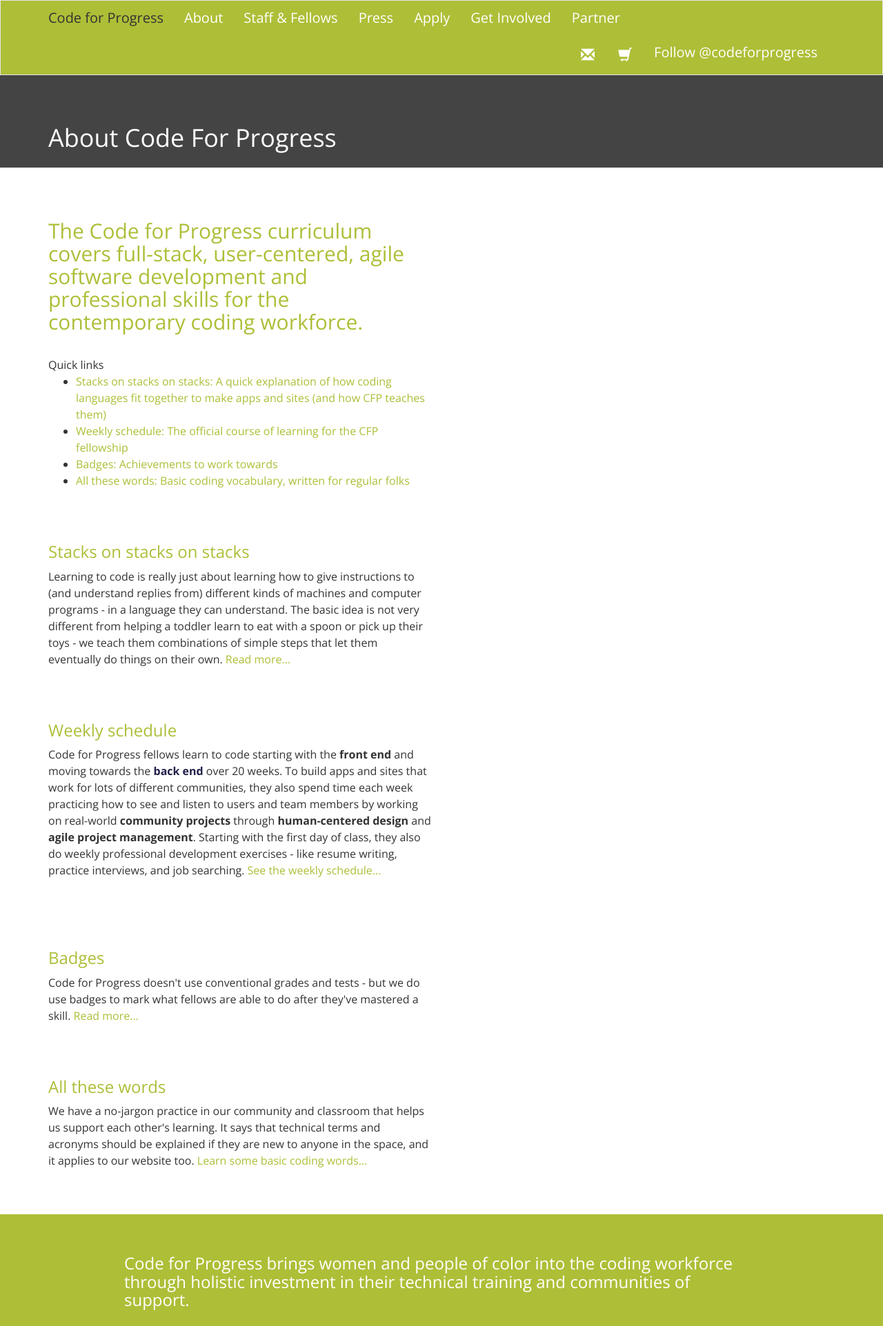
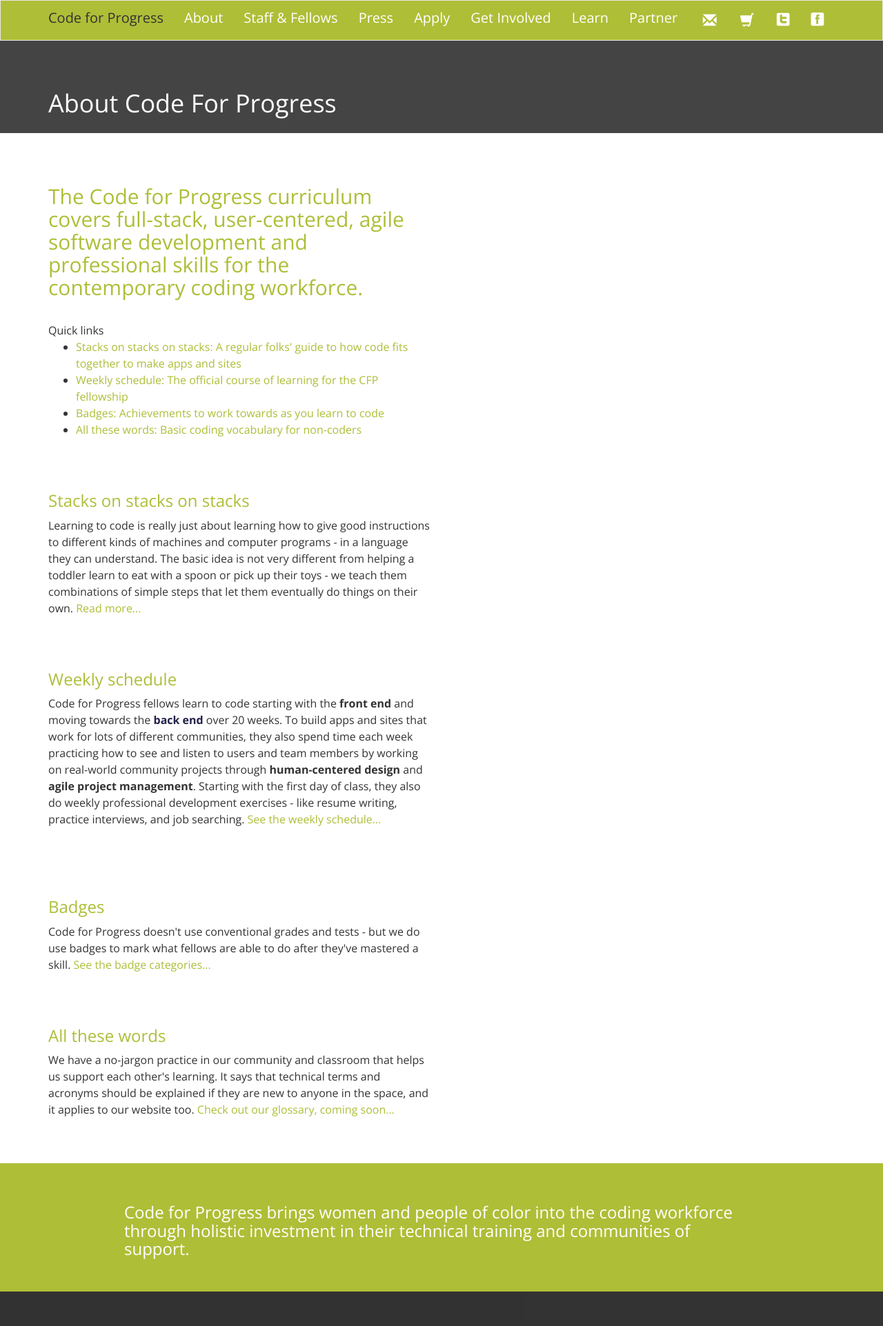
Before and after one commit to aliyarahman/betterhomepage, a Django app: page /learn/ in a window 1280 px wide. Shown: the top 1923 px of the page at 69% size. Run offline with Django 3.2, Linux system fonts and the light colour scheme; parts of the project's set-up code (start-up, migrations or seed data) failed here and were passed over; some libraries are stand-ins or nearby versions.

Commit message:
Updated navbar for soc media icons and Learn page link

```diff
--- a/app/static/css/application.css
+++ b/app/static/css/application.css
@@ -125,20 +125,15 @@ a:focus {
 
 .navbar-toggle .icon-bar {
     background-color: #aebe37;
-    top: -300px;
 }
 
 
-
 .twitter-icon {
-  line-height: 3em;
-  color: white;
+  height: 1em;
 }
 
-.fb-like {
-  line-height: 1.9em;
-  margin-left: 10px;
-  color:white;
+.fb-icon {
+  height: 1em;
 }
 
 /* Jumbotron */
--- a/app/templates/base.html
+++ b/app/templates/base.html
@@ -51,6 +51,7 @@
 
             <li><a href="{% url 'apply' %}">Apply</a></li>
             <li><a href="{% url 'community' %}">Get Involved</a></li>
+            <li><a href="{% url 'learn' %}">Learn</a></li>
             <li><a href="{% url 'partner' %}">Partner</a></li>
           </ul>
 
@@ -59,10 +60,10 @@
             <li><a class="btn-nav" href="{% url 'contact' %}"><span class="glyphicon glyphicon-envelope"></span></a></li>
             <li><a class="btn-nav" href="{% url 'donate' %}"><span class="glyphicon glyphicon-shopping-cart"></span></a></li>
 
-            <li class="twitter-icon"><a href="https://twitter.com/codeforprogress" class="twitter-follow-button" data-show-count="false" data-show-screen-name="false">Follow @codeforprogress</a>
+            <li><a href="https://twitter.com/codeforprogress" data-show-count="false" data-show-screen-name="false"><img class="twitter-icon" src="{% static 'img/twitter.png' %}"></a>
                   <script>!function(d,s,id){var js,fjs=d.getElementsByTagName(s)[0],p=/^http:/.test(d.location)?'http':'https';if(!d.getElementById(id)){js=d.createElement(s);js.id=id;js.src=p+'://platform.twitter.com/widgets.js';fjs.parentNode.insertBefore(js,fjs);}}(document, 'script', 'twitter-wjs');</script></li>
 
-            <li><div class="fb-like" data-href="http://www.facebook.com/codeforprogress" data-width="16" data-layout="button_count" data-action="like" data-show-faces="false" data-share="false"></div></li>
+            <li><a href="http://www.facebook.com/codeforprogress"><img class="fb-icon" src="{% static 'img/facebook.png' %}"></a></li>
 
           </ul>
 
@@ -101,5 +102,30 @@
 <script src="//ajax.googleapis.com/ajax/libs/jquery/2.1.1/jquery.min.js"></script>
 
 <script src="https://maxcdn.bootstrapcdn.com/bootstrap/3.3.1/js/bootstrap.min.js"></script>
+
+<script>
+$(document).ready(function() {
+  console.log("What!");
+
+  $('.fb-icon').on('mouseover', function(){
+    $(this).attr("src", "/static/img/facebook-hover.png")
+  });
+
+  $('.fb-icon').on('mouseout', function(){
+    $(this).attr("src", "/static/img/facebook.png")
+  });
+
+  $('.twitter-icon').on('mouseover', function(){
+    $(this).attr("src", "/static/img/twitter-hover.png")
+  });
+
+  $('.twitter-icon').on('mouseout', function(){
+    $(this).attr("src", "/static/img/twitter.png")
+  });
+
+});
+
+</script>
+
   </body>
 </html>
--- a/app/templates/learn.html
+++ b/app/templates/learn.html
@@ -22,17 +22,17 @@
                     <br>
                     Quick links
                     <ul>
-                        <li><a href="#stacks" class="presslink">Stacks on stacks on stacks: A quick explanation of how coding languages fit together to make apps and sites (and how CFP teaches them)</a></li>
-                        <li><a href="#schedule" class="presslink">Weekly schedule: The official course of learning for the CFP fellowship</a></li>
-                        <li><a href="#badges" class="presslink">Badges: Achievements to work towards</a></li>
-                        <li><a href="#words" class="presslink">All these words: Basic coding vocabulary, written for regular folks</a></li>
+                        <li><a href="{% url 'learn' %}#stacks" class="presslink">Stacks on stacks on stacks: A regular folks' guide to how code fits together to make apps and sites</a></li>
+                        <li><a href="{% url 'learn' %}#schedule" class="presslink">Weekly schedule: The official course of learning for the CFP fellowship</a></li>
+                        <li><a href="{% url 'learn' %}#badges" class="presslink">Badges: Achievements to work towards as you learn to code</a></li>
+                        <li><a href="{% url 'learn' %}#words" class="presslink">All these words: Basic coding vocabulary for non-coders</a></li>
 
                     </ul>
 
                     <br><br><a name="stacks"></a><h3 class="green_text">Stacks on stacks on stacks</h3>
-                    <p> Learning to code is really just about learning how to give instructions to (and understand replies from) different kinds of machines and computer programs - in a language they can understand. The basic idea is not very different from helping a toddler learn to eat with a spoon or pick up their toys - we teach them combinations of simple steps that let them eventually do things on their own. <span class="green_text read_more stacks">Read more...</span></p>
+                    <p> Learning to code is really just about learning how to give good instructions to different kinds of machines and computer programs - in a language they can understand. The basic idea is not very different from helping a toddler learn to eat with a spoon or pick up their toys - we teach them combinations of simple steps that let them eventually do things on their own. <span class="green_text read_more stacks">Read more...</span></p>
 
-                    <p><span class="hidden_content stacks"><br>Just as humans aren't born with the skills to talk to each other, coders aren't born with the skills to talk to machines. We have to learn and practice the languages and words we need to do the things we want, and our language changes depending on who or what we're talking to. Apps and website uses a bunch of different programs and machines to function - all <b>stacked</b> up in a specific order, with a way to communicate between each other (sometimes over a very long distance).</span></p>
+                    <p><span class="hidden_content stacks"><br>Just as humans aren't born with the skills to talk to each other, coders aren't born with the skills to talk to machines. We have to learn and practice words and languages that help us do the things we want, and our language changes depending on who or what we're talking to. Apps and website uses a bunch of different programs and machines to function - all <b>stacked</b> up in a specific order, using different languages to communicate between each other (sometimes over a very long distance).</span></p>
 
                     <p><span class="hidden_content stacks"><br>Sometimes, professional coders specialize in just part of this stack of machines and languages. The people who are really good at talking to the machines closest to your eyes and fingers when you're using an app are called <b>"front end"</b> developers. They speak <b>"client-side"</b> languages filled with instructions for how to make things show up on a screen and react to your movements. The people who talk to the machines that hold the central brains of the app or website are called <b>"back-end"</b> developers, and they speak "server-side" languages that know how to do calculations, dig back into memory, and pass information along to the front end.</span></p>
 
@@ -42,17 +42,17 @@
 
 
                     <br><br><a name="schedule"></a><h3 class='green_text'>Weekly schedule</h3>
-                    <p>Code for Progress fellows learn to code starting with the <b>front end</b> and moving towards the <b class="purple_text">back end</b> over 20 weeks. To build apps and sites that work for lots of different communities, they also spend time each week practicing how to see and listen to users and team members by working on real-world <b>community projects</b> through <b>human-centered design</b> and <b>agile project management</b>. Starting with the first day of class, they also do weekly professional development exercises - like resume writing, practice interviews, and job searching.<span class="green_text read_more schedule"> See the weekly schedule...</span></p><br>
+                    <p>Code for Progress fellows learn to code starting with the <b>front end</b> and moving towards the <b class="purple_text">back end</b> over 20 weeks. To build apps and sites that work for lots of different communities, they also spend time each week practicing how to see and listen to users and team members by working on real-world community projects through <b>human-centered design</b> and <b>agile project management</b>. Starting with the first day of class, they also do weekly professional development exercises - like resume writing, practice interviews, and job searching.<span class="green_text read_more schedule"> See the weekly schedule...</span></p><br>
                     <div class="hidden_content schedule">
                         <ul>
                         {% for week in weeks %}
                             <div class="row">
                                 <div class="row">
                                     <div class="col-xs-2 green_text">Week {{week.number}}</div>
-                                    <div class="col-xs-4">{{week.title}}</div>
+                                    <div class="col-xs-9"><b>{{week.title}}</b></div>
                                 </div>
                                 <div class="row">
-                                    <div class="col-xs-offset-2 col-xs-4"><i>{{week.description}}</i></div>
+                                    <div class="col-xs-offset-2 col-xs-9"><i>{{week.description}}</i></div>
                                 </div><br>
                             </div>
                         {% endfor %}
@@ -61,19 +61,19 @@
 
 
                     <br><br><a name="badges"></a><h3 class="green_text">Badges</h3>
-                    <p> Code for Progress doesn't use conventional grades and tests - but we do use badges to mark what fellows are able to do after they've mastered a skill. <span class="green_text read_more badges"> Read more... </span>
+                    <p> Code for Progress doesn't use conventional grades and tests - but we do use badges to mark what fellows are able to do after they've mastered a skill. <span class="green_text read_more badges"> See the badge categories... </span>
                     <div class="hidden_content badges">
                     <ul>
-                            <br><span class="green_text">Design and project management badges</span>
-                            <br><span class="green_text">Professional skill badges</span>
-                            <br><span class="green_text">BASH badges</span>
-                            <br><span class="green_text">HTML badges</span>
-                            <br><span class="green_text">CSS badges</span>
-                            <br><span class="green_text">JavaScript badges</span>
-                            <br><span class="green_text">Angular badges</span>
-                            <br><span class="green_text">Python badges</span>
-                            <br><span class="green_text">SQL badges</span>
-                            <br><span class="green_text">Django badges</span>
+                            <br><span class="green_text">Design and project management</span>
+                            <br><span class="green_text">Professional skills</span>
+                            <br><span class="green_text">BASH</span>
+                            <br><span class="green_text">HTML</span>
+                            <br><span class="green_text">CSS</span>
+                            <br><span class="green_text">JavaScript</span>
+                            <br><span class="green_text">Angular.js</span>
+                            <br><span class="green_text">Python</span>
+                            <br><span class="green_text">SQL</span>
+                            <br><span class="green_text">Django</span>
                         </ul>
                     </div>
                     </p>
@@ -81,7 +81,7 @@
                     </span></p>
 
                     <br><br><a name="words"></a><h3 class="green_text">All these words</h3>
-                    <p>We have a no-jargon practice in our community and classroom that helps us support each other's learning. It says that technical terms and acronyms should be explained if they are new to anyone in the space, and it applies to our website too. <span class="green_text read_more words">Learn some basic coding words...</span>
+                    <p>We have a no-jargon practice in our community and classroom that helps us support each other's learning. It says that technical terms and acronyms should be explained if they are new to anyone in the space, and it applies to our website too. <span class="green_text read_more words">Check out our glossary, coming soon...</span>
                     </p>
 
             </div>
--- a/app/views.py
+++ b/app/views.py
@@ -47,26 +47,25 @@ def thank_you(request):
     return render(request, "thankyou.html")
 
 def learn(request):
-    weeks = [{'number':1, 'title': 'Title', 'description':'Description'},
-    {'number':2, 'title': 'Title', 'description':'Description'},
-    {'number':3, 'title': 'Title', 'description':'Description'},
-    {'number':4, 'title': 'Title', 'description':'Description'},
-    {'number':5, 'title': 'Title', 'description':'Description'},
-    {'number':6, 'title': 'Title', 'description':'Description'},
-    {'number':7, 'title': 'Title', 'description':'Description'},
-    {'number':8, 'title': 'Title', 'description':'Description'},
-    {'number':9, 'title': 'Title', 'description':'Description'},
-    {'number':10, 'title': 'Title', 'description':'Description'},
-    {'number':11, 'title': 'Title', 'description':'Description'},
-    {'number':12, 'title': 'Title', 'description':'Description'},
-    {'number':13, 'title': 'Title', 'description':'Description'},
-    {'number':14, 'title': 'Title', 'description':'Description'},
-    {'number':15, 'title': 'Title', 'description':'Description'},
-    {'number':16, 'title': 'Title', 'description':'Description'},
-    {'number':17, 'title': 'Title', 'description':'Description'},
-    {'number':18, 'title': 'Title', 'description':'Description'},
-    {'number':19, 'title': 'Title', 'description':'Description'},
-    {'number':20, 'title': 'Title', 'description':'Description'}]
+    weeks = [{'number':1, 'title': 'Code, Power, and the Big Picture', 'description':'Our communities. Our country. Our code.'},
+    {'number':2, 'title': 'Grassroots and Building Blocks', 'description':'User stories. Wireframes. Human-centered design. Linux. The BASH command line. Github pushes.'},
+    {'number':3, 'title': 'No More Drama: Project planning for trust and usability', 'description':'Agile project management. Design basics. The The front end. Bootstrap. HTML. CSS.'},
+    {'number':4, 'title': 'For Activists Who Have Considered Leaving When the Movement is Not Enough', 'description':'Race, gender, class, sexuality, and the workplace. Resumes and cover letters. Test-driven development. Variables. Control flow. Strings. Loops. JavaScript.'},
+    {'number':5, 'title': 'Do Androids Dream of Electric Ladies?', 'description':'Digital culture shift and object-oriented programming. Functions. Objects. Modularizing. DRY JavaScript.'},
+    {'number':7, 'title': 'Empowered APIs', 'description':'jQuery. APIs. RESTful services. JSON. XML. Ajax.'},
+    {'number':8, 'title': 'Doors and Phones and Code and Power: Telling our communities\' stories through data', 'description':'Data visualization. d3. JSON.'},
+    {'number':9, 'title': 'Architects and Model Glue: How social-justice software sticks together', 'description':'Model-view-whatever. Single-page applications. Angular.js'},
+    {'number':10, 'title': 'Who Runs the World? urls.', 'description':'How the internet works. Angular.js. Heroku. Basic deployment and dev-ops.'},
+    {'number':11, 'title': 'Huck, Quinn, Black, White', 'description':'The back end. Security. Python.'},
+    {'number':12, 'title': 'Ten Thousand Sign-In Sheets', 'description':'Data. Python. JSON collections. The CSV library.'},
+    {'number':13, 'title': 'Fast, Furious Data Driving: Databases and SQL for understanding communities', 'description':'Big data. Databases. SQL. PostgreSQL.'},
+    {'number':14, 'title': 'Narrative Control', 'description':'Telling better stories with data. Queries. Joins. SQL. PostgreSQL. Major data vendor platforms.'},
+    {'number':15, 'title': 'After List-Building: What can data do for movements?', 'description':'Cleaning data. Data analysis. SQLAlchemy. PANDAS. Python. PostgreSQL.'},
+    {'number':16, 'title': 'Code for Ordinary People: Linking back-end and front-end code for usable apps', 'description':'Django. Model-view-whatever revisited.Migrations. South.'},
+    {'number':17, 'title': 'Building a Crew and Rolling Deep: The work of diversity in the 2014 coding workforce', 'description':'Job searching. Legacy code. Django.'},
+    {'number':18, 'title': 'Business as Casual', 'description':'Clothes, privilege, and interview prep. Job searching. Django.'},
+    {'number':19, 'title': 'The Cohort and the Drawing Board', 'description':'Job searching. Whiteboarding. Resumes and cover letters.'},
+    {'number':20, 'title': 'The Road From Here', 'description':'Mock interviews. Job searching. Graduation.'}]
     return render(request, "learn.html", {'weeks': weeks})
 
 class ContactUsView(TemplateView):
```
Also changed, not shown: app/static/img/facebook-hover.png (added), app/static/img/facebook.png (added), app/static/img/twitter-hover.png (added), app/static/img/twitter.gif (added), app/static/img/twitter.png (added).
